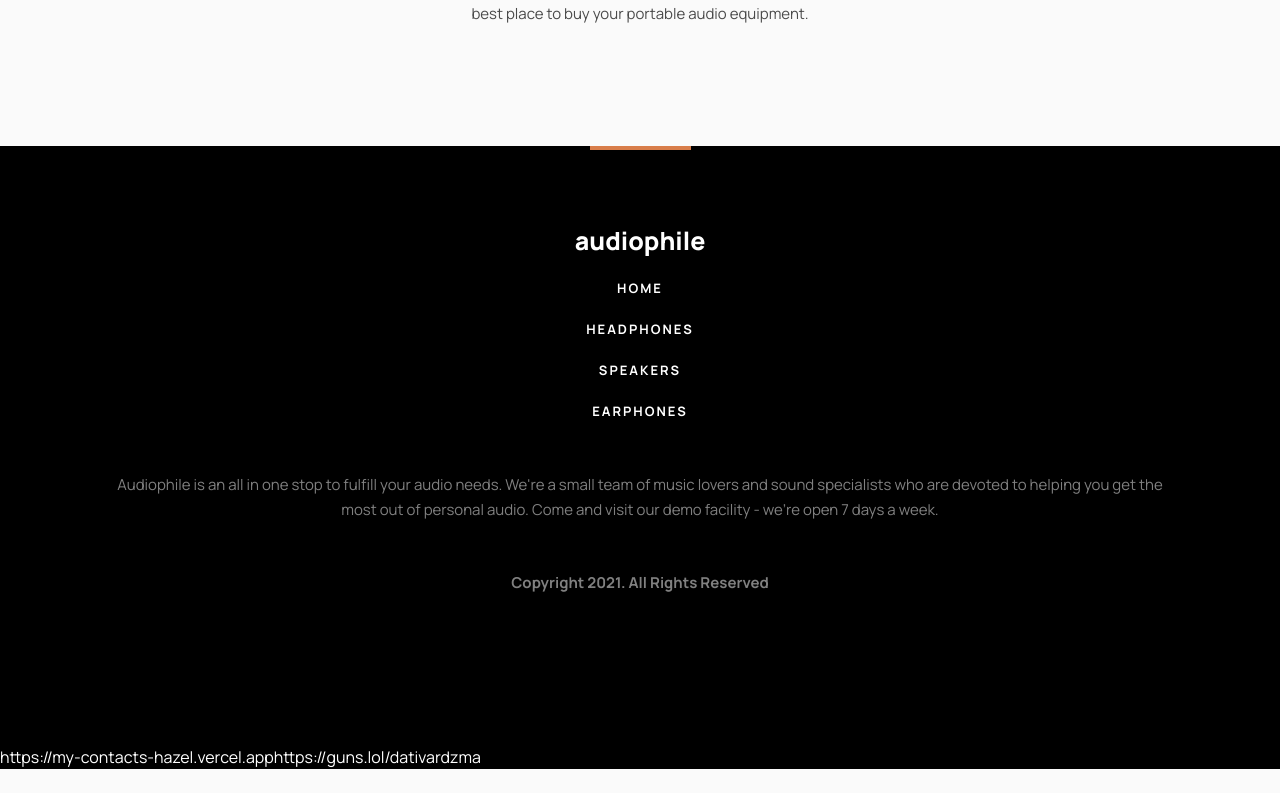
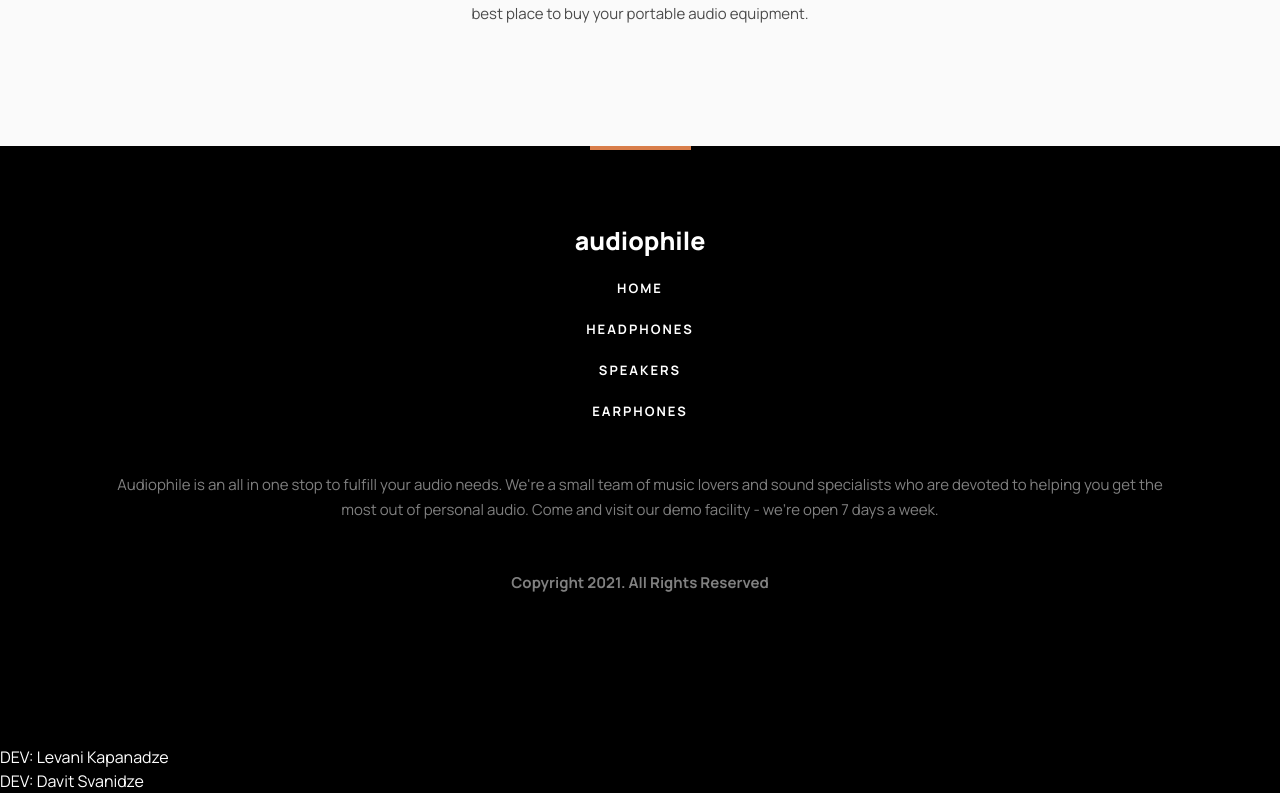
Before and after one commit to LEVANIKAPANADZE/ecomerce, a React (Vite) app: page /Home in a window 1280 px wide. Shown: the part 1455-2248 px from the top of the page. Before the commit the page ends 2224 px from the top, so only its background shows below. Built offline with nearby package versions, Linux system fonts and the light colour scheme.

Commit message:
Made links for contact websites. Now starting css

```diff
--- a/src/components/Footer.tsx
+++ b/src/components/Footer.tsx
@@ -56,9 +56,13 @@ export default function Footer() {
           </h4>
         </div>
 
-        <div>
-          <span>https://my-contacts-hazel.vercel.app</span>
-          <span>https://guns.lol/dativardzma</span>
+        <div className="flex flex-col">
+          <a target="_blank" href="https://my-contacts-hazel.vercel.app">
+            DEV: Levani Kapanadze
+          </a>
+          <a target="_blank" href="https://guns.lol/dativardzma">
+            DEV: Davit Svanidze
+          </a>
         </div>
       </div>
     </footer>
```
